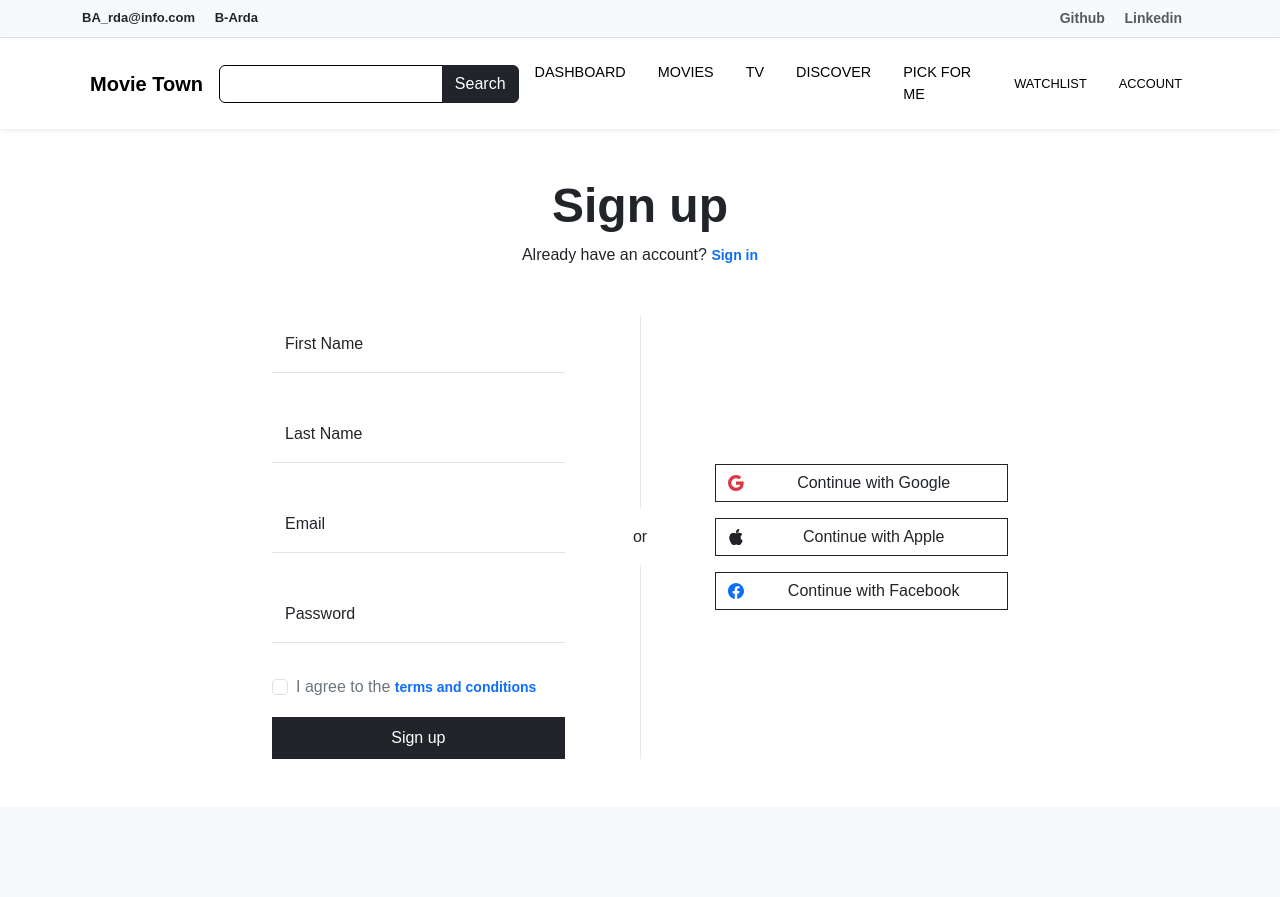
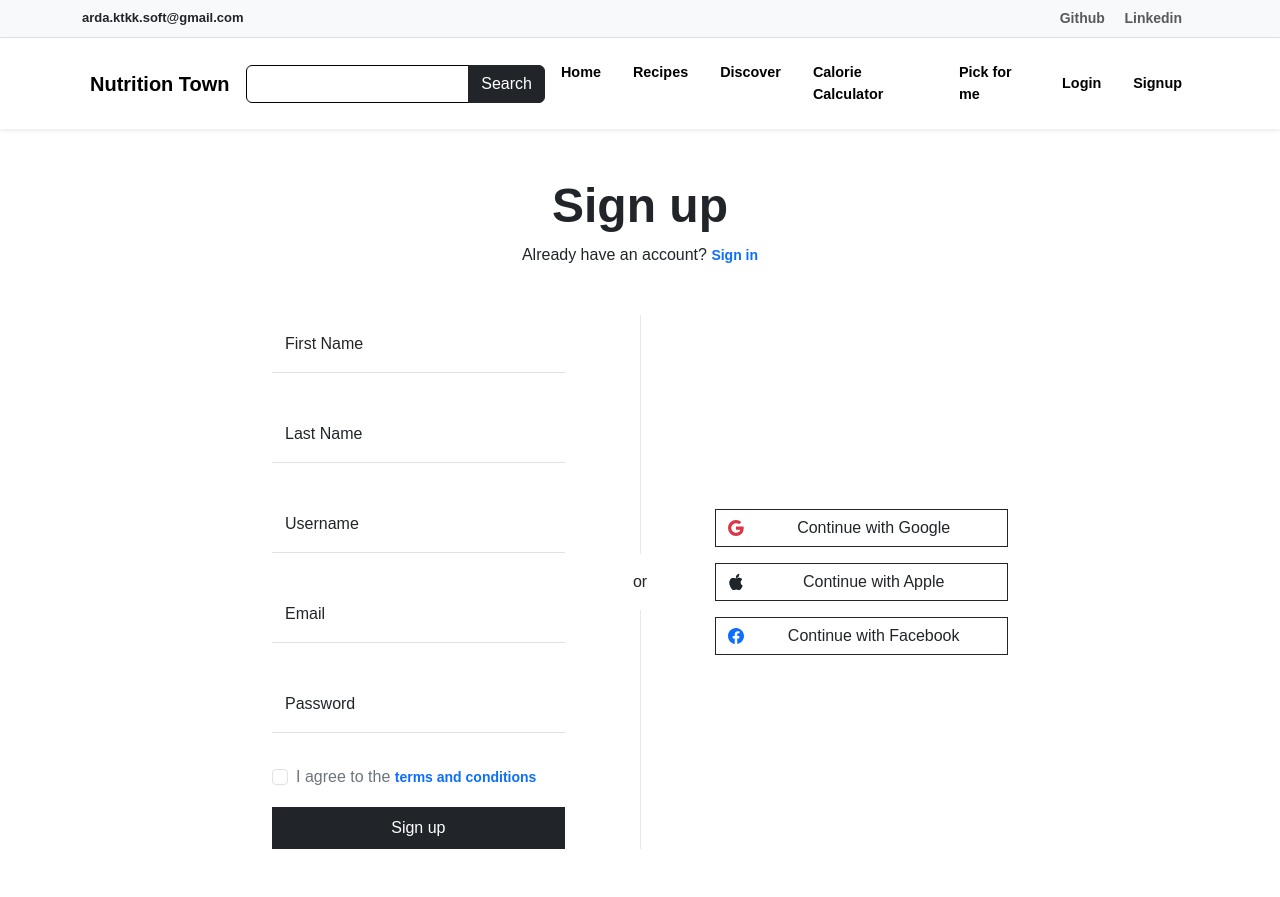
Before and after one commit to XeNaSoftt/docker-training, a PHP site: template projects/Project-1/app/Views/signup.php in a window 1280 px wide. Before the commit the page ends 759 px from the top, so only its background shows below. Run offline with PHP 8.4, Linux system fonts and the light colour scheme; the template is opened without the code that fills it, so the values that code supplies are empty.

Commit message:
Connected links for Home page and login/signup. Finished base of the navbar. Fixed the users table to make it more fitting for an e-commerce website. Going to make login and signup pages functional. Session will be included.

```diff
--- a/projects/Project-1/app/Controllers/LoginController.php
+++ b/projects/Project-1/app/Controllers/LoginController.php
@@ -3,5 +3,7 @@
 class LoginController extends Controller {
     public function index() {
         $this->view('login');
+        echo '<pre>';
+        print_r($_POST);
     }
 }
--- a/projects/Project-1/app/Core/Model.php
+++ b/projects/Project-1/app/Core/Model.php
@@ -1,6 +1,9 @@
 <?php
 
 class Model extends Database {
+
+    public $errors = array();
+
     public function __construct() {
         $this->connect();
         if (!property_exists($this, 'table')){
--- a/projects/Project-1/app/Views/includes/header.php
+++ b/projects/Project-1/app/Views/includes/header.php
@@ -9,7 +9,7 @@
 <!--    <base href="http://project-1.test/">-->
     <link rel="stylesheet" href="assets/bootstrap.min.css" type="text/css">
     <script src="assets/bootstrap.min.js"></script>
-    <title>MyCRM</title>
+    <title>Nutrition Town</title>
 </head>
 <style>
     *{
@@ -35,6 +35,13 @@
     .nav-link{
         font-size: 0.9em;
     }
+    .superNav .container .row div .text-muted:hover{
+        color: black !important;
+    }
+    .navbar-nav .nav-item .nav-link:hover{
+        background-color: whitesmoke;
+    }
+
 </style>
 <body>
 <?php
--- a/projects/Project-1/app/Views/includes/navbar.php
+++ b/projects/Project-1/app/Views/includes/navbar.php
@@ -4,8 +4,8 @@
       <div class="container">
         <div class="row">
           <div class="col-lg-6 col-md-6 col-sm-12 col-xs-12 centerOnMobile">
-            <span class="d-none d-lg-inline-block d-md-inline-block d-sm-inline-block d-xs-none me-3"><strong>BA_rda@info.com</strong></span>
-            <span class="me-3"> <strong>B-Arda</strong></span>
+            <span class="d-none d-lg-inline-block d-md-inline-block d-sm-inline-block d-xs-none me-3"><strong>arda.ktkk.soft@gmail.com</strong></span>
+<!--            <span class="me-3"> <strong>B-Arda</strong></span>-->
           </div>
           <div class="col-lg-6 col-md-6 col-sm-12 col-xs-12 d-none d-lg-block d-md-block-d-sm-block d-xs-none text-end">
             <span class="me-3"><a class="text-muted" href="#">Github</a></span>
@@ -16,7 +16,7 @@
 </div>
 <nav class="navbar navbar-expand-lg bg-white sticky-top navbar-light p-3 shadow-sm">
   <div class="container">
-    <a class="navbar-brand" href="#"><i class="fa-solid fa-shop me-2"></i> <strong>Movie Town</strong></a>
+    <a class="navbar-brand" href="/"><i class="fa-solid fa-shop me-2"></i> <strong>Nutrition Town</strong></a>
     <button class="navbar-toggler" type="button" data-bs-toggle="collapse" data-bs-target="#navbarNavDropdown" aria-controls="navbarNavDropdown" aria-expanded="false" aria-label="Toggle navigation">
       <span class="navbar-toggler-icon"></span>
     </button>
@@ -36,27 +36,27 @@
       </div>
       <ul class="navbar-nav ms-auto ">
         <li class="nav-item">
-          <a class="nav-link mx-2 text-uppercase text-black" aria-current="page" href="#">DASHBOARD</a>
+          <a class="nav-link mx-2 text-black fw-bold" aria-current="page" href="home">Home</a>
         </li>
         <li class="nav-item">
-          <a class="nav-link mx-2 text-uppercase text-black" href="#">MOVIES</a>
+          <a class="nav-link mx-2 text-black fw-bold" href="#">Recipes</a>
         </li>
         <li class="nav-item">
-          <a class="nav-link mx-2 text-uppercase text-black" href="#">TV</a>
+          <a class="nav-link mx-2 text-black fw-bold" href="#">Discover</a>
         </li>
         <li class="nav-item">
-          <a class="nav-link mx-2 text-uppercase text-black" href="#">DISCOVER</a>
+          <a class="nav-link mx-2 text-black fw-bold" href="#">Calorie Calculator</a>
         </li>
         <li class="nav-item">
-          <a class="nav-link mx-2 text-uppercase text-black" href="#">PICK FOR ME</a>
+          <a class="nav-link mx-2 text-black fw-bold" href="#">Pick for me</a>
         </li>
       </ul>
       <ul class="navbar-nav ms-auto ">
         <li class="nav-item">
-          <a class="nav-link mx-2 text-uppercase text-black" style="font-size: 0.8em" href="#">WATCHLIST</a>
+          <a class="nav-link mx-2 text-black fw-bold" href="login">Login</a>
         </li>
         <li class="nav-item">
-          <a class="nav-link mx-2 text-uppercase text-black" style="font-size: 0.8em" href="#">ACCOUNT</a>
+          <a class="nav-link mx-2 text-black fw-bold" href="signup">Signup</a>
         </li>
       </ul>
     </div>
--- a/projects/Project-1/app/Views/login.php
+++ b/projects/Project-1/app/Views/login.php
@@ -6,8 +6,8 @@
     <div class="row">
       <div class="col-12">
         <div class="mb-5">
-          <h2 class="display-5 fw-bold text-center">Sign in</h2>
-          <p class="text-center m-0">Don't have an account? <a href="#!">Sign up</a></p>
+          <h2 class="display-5 fw-bold text-center">Login</h2>
+          <p class="text-center m-0">Don't have an account? <a href="signup">Sign up</a></p>
         </div>
       </div>
     </div>
@@ -15,7 +15,7 @@
       <div class="col-12 col-lg-10 col-xl-8">
         <div class="row gy-5 justify-content-center">
           <div class="col-12 col-lg-5">
-            <form action="#!">
+            <form method="post">
               <div class="row gy-3 overflow-hidden">
                 <div class="col-12">
                   <div class="form-floating mb-3">
--- a/projects/Project-1/app/Views/signup.php
+++ b/projects/Project-1/app/Views/signup.php
@@ -7,7 +7,7 @@
       <div class="col-12">
         <div class="mb-5">
           <h2 class="display-5 fw-bold text-center">Sign up</h2>
-          <p class="text-center m-0">Already have an account? <a href="#!" class="link-primary text-decoration-none">Sign in</a></p>
+          <p class="text-center m-0">Already have an account? <a href="login" class="link-primary text-decoration-none">Sign in</a></p>
         </div>
       </div>
     </div>
@@ -15,35 +15,41 @@
       <div class="col-12 col-lg-10 col-xl-8">
         <div class="row gy-5 justify-content-center">
           <div class="col-12 col-lg-5">
-            <form action="#!">
+            <form method="post">
               <div class="row gy-3 overflow-hidden">
                 <div class="col-12">
                   <div class="form-floating mb-3">
-                    <input type="text" class="form-control border-0 border-bottom rounded-0" name="firstName" id="firstName" placeholder="First Name" required>
+                    <input type="text" class="form-control border-0 border-bottom rounded-0" name="firstName" id="firstName" placeholder="First Name">
                     <label for="firstName" class="form-label">First Name</label>
                   </div>
                 </div>
                 <div class="col-12">
                   <div class="form-floating mb-3">
-                    <input type="text" class="form-control border-0 border-bottom rounded-0" name="lastName" id="lastName" placeholder="Last Name" required>
+                    <input type="text" class="form-control border-0 border-bottom rounded-0" name="lastName" id="lastName" placeholder="Last Name">
                     <label for="lastName" class="form-label">Last Name</label>
                   </div>
                 </div>
                 <div class="col-12">
                   <div class="form-floating mb-3">
-                    <input type="email" class="form-control border-0 border-bottom rounded-0" name="email" id="email" placeholder="name@example.com" required>
+                    <input type="text" class="form-control border-0 border-bottom rounded-0" name="username" id="username" placeholder="Username">
+                    <label for="username" class="form-label">Username</label>
+                  </div>
+                </div>
+                <div class="col-12">
+                  <div class="form-floating mb-3">
+                    <input type="email" class="form-control border-0 border-bottom rounded-0" name="email" id="email" placeholder="name@example.com">
                     <label for="email" class="form-label">Email</label>
                   </div>
                 </div>
                 <div class="col-12">
                   <div class="form-floating mb-3">
-                    <input type="password" class="form-control border-0 border-bottom rounded-0" name="password" id="password" value="" placeholder="Password" required>
+                    <input type="password" class="form-control border-0 border-bottom rounded-0" name="password" id="password" value="" placeholder="Password">
                     <label for="password" class="form-label">Password</label>
                   </div>
                 </div>
                 <div class="col-12">
                   <div class="form-check">
-                    <input class="form-check-input" type="checkbox" value="" name="iAgree" id="iAgree" required>
+                    <input class="form-check-input" type="checkbox" value="" name="iAgree" id="iAgree">
                     <label class="form-check-label text-secondary" for="iAgree">
                       I agree to the <a href="#!" class="link-primary text-decoration-none">terms and conditions</a>
                     </label>
```
Also changed, not shown: projects/Project-1/app/Controllers/SignupController.php (+20 -1 lines), projects/Project-1/app/Controllers/StudentsController.php (deleted, +0 -10 lines), projects/Project-1/app/Controllers/UserController.php (added, +9 -0 lines), projects/Project-1/app/Core/Controller.php (+7 -0 lines), projects/Project-1/app/Models/User.php (+13 -5 lines).
